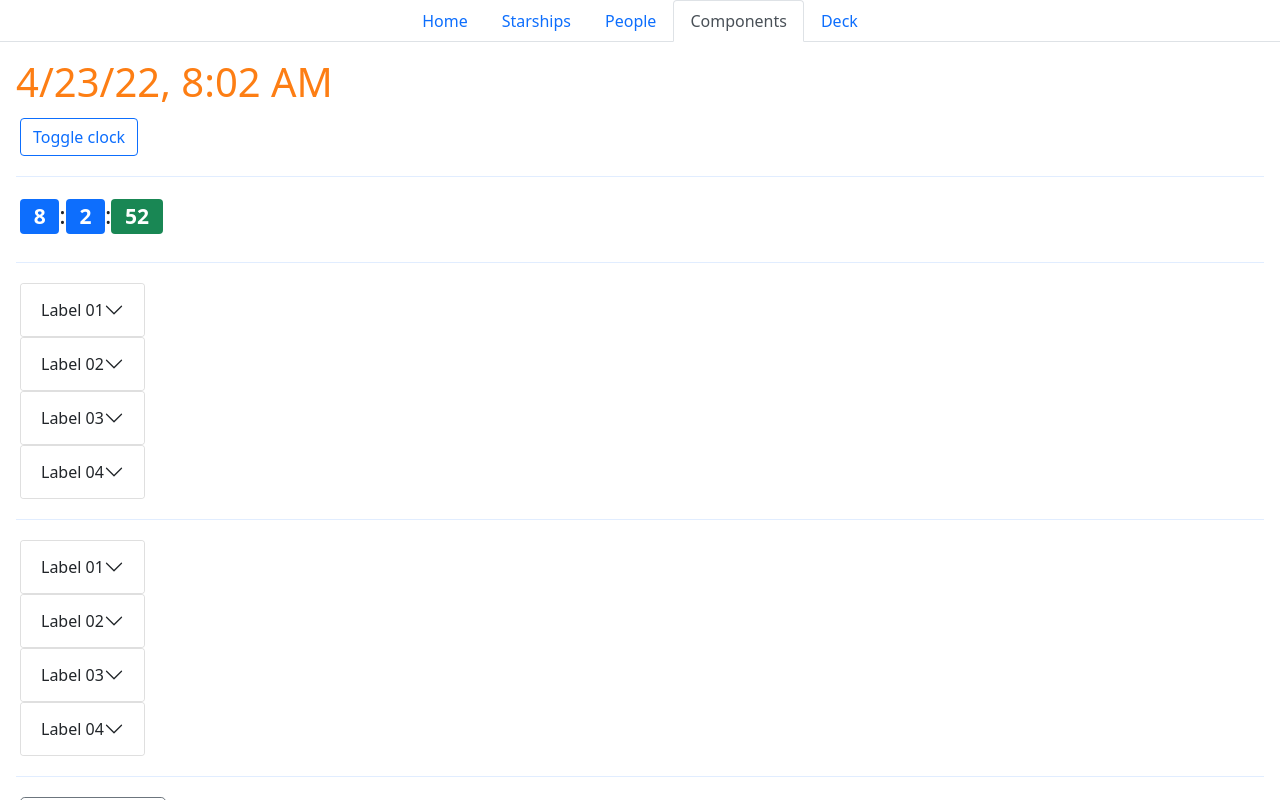
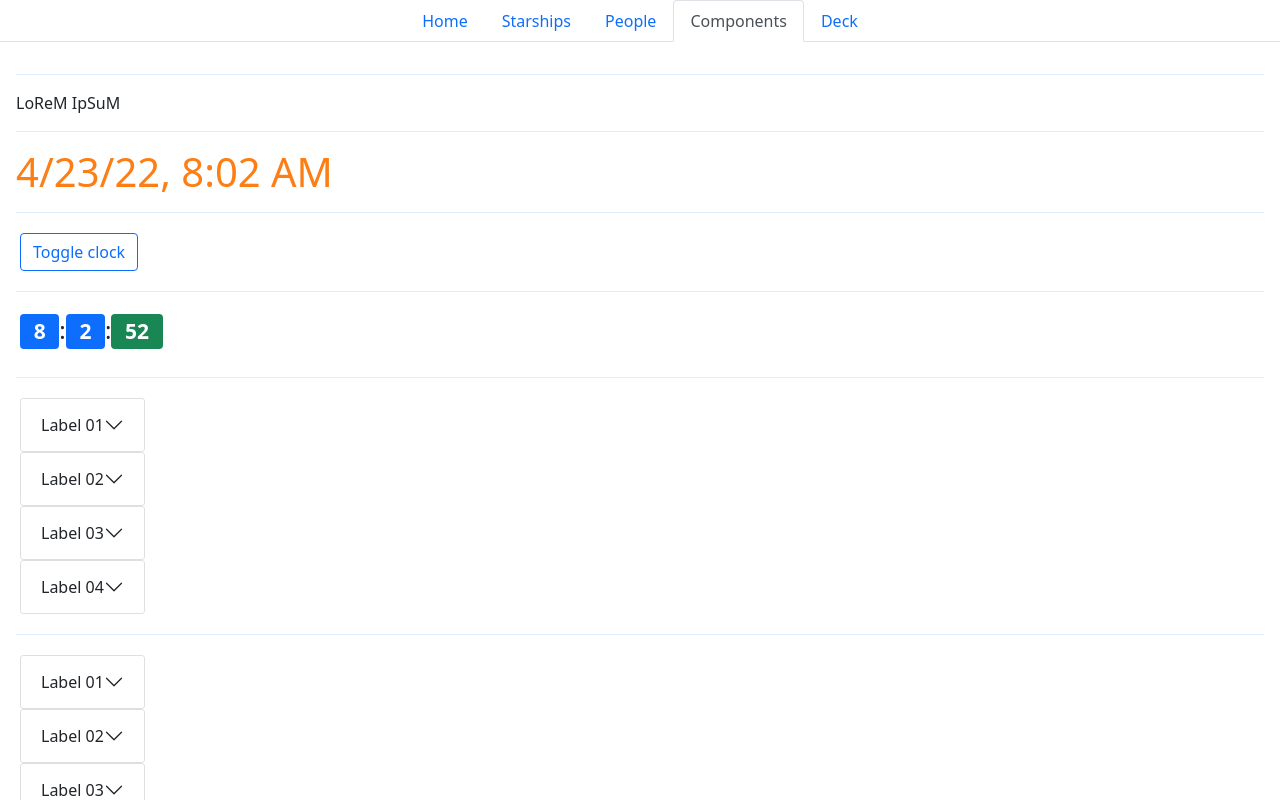
Before and after one commit to jakubwolowiec/test-repo, an Angular app in the folder inqoo_angular/: page /components in a window 1280 px wide. Shown: the top 800 px of the page. Built offline with nearby package versions, Linux system fonts and the light colour scheme.

Commit message:
dupa zmiana

```diff
--- a/inqoo_angular/src/app/shared/pages/components-showroom-page/components-showroom-page.component.html
+++ b/inqoo_angular/src/app/shared/pages/components-showroom-page/components-showroom-page.component.html
@@ -1,6 +1,12 @@
 <div class="inqoo-container">
 
+  <hr class="inqoo-container--row-divider">
+
+  {{'lorem ipsum' | inqooUpAndLow}}
+
+  <hr class="inqoo-container--row-divider">
   <app-inqoo-date [dateFormat]="'short'"></app-inqoo-date>
+  <hr class="inqoo-container--row-divider">
   <div class="inqoo-container--row">
     <app-inqoo-button (onClick)="toggleClock()">Toggle clock</app-inqoo-button>
   </div>
@@ -22,6 +28,7 @@
   <div class="inqoo-container--row">
     <app-inqoo-accordion [items]="accordionItems02" [alwaysOpen]="true"></app-inqoo-accordion>
   </div>
+
 
   <hr class="inqoo-container--row-divider">
 
--- /dev/null
+++ b/inqoo_angular/src/app/shared/pipes/inqoo-up-and-low.pipe.ts
@@ -0,0 +1,21 @@
+import { Pipe, PipeTransform } from '@angular/core';
+
+@Pipe({
+  name: 'inqooUpAndLow'
+})
+export class InqooUpAndLowPipe implements PipeTransform {
+value2 : string = '';
+  transform(value: string): string {
+    console.log('value: ', value);
+
+    for(let i = 0; i < value.length; i++){
+      if(i % 2 == 0){
+        this.value2 += value.charAt(i).toUpperCase();
+      }
+      else{this.value2 += value.charAt(i);}
+    }
+
+    return this.value2;
+  }
+
+}
--- a/inqoo_angular/src/app/shared/shared.module.ts
+++ b/inqoo_angular/src/app/shared/shared.module.ts
@@ -13,6 +13,7 @@ import { InqooDeckComponent } from '../inqoo-deck/pages/inqoo-deck/inqoo-deck.co
 import { InqooDeckModule } from '../inqoo-deck/inqoo-deck.module';
 import { InqooCardComponent } from './components/inqoo-card/inqoo-card.component';
 import { InqooDateComponent } from './components/inqoo-date/inqoo-date.component';
+import { InqooUpAndLowPipe } from './pipes/inqoo-up-and-low.pipe';
 
 
 
@@ -27,6 +28,7 @@ import { InqooDateComponent } from './components/inqoo-date/inqoo-date.component
     ComponentsShowroomPageComponent,
     InqooCardComponent,
     InqooDateComponent,
+    InqooUpAndLowPipe,
 
   ],
   imports: [
```
